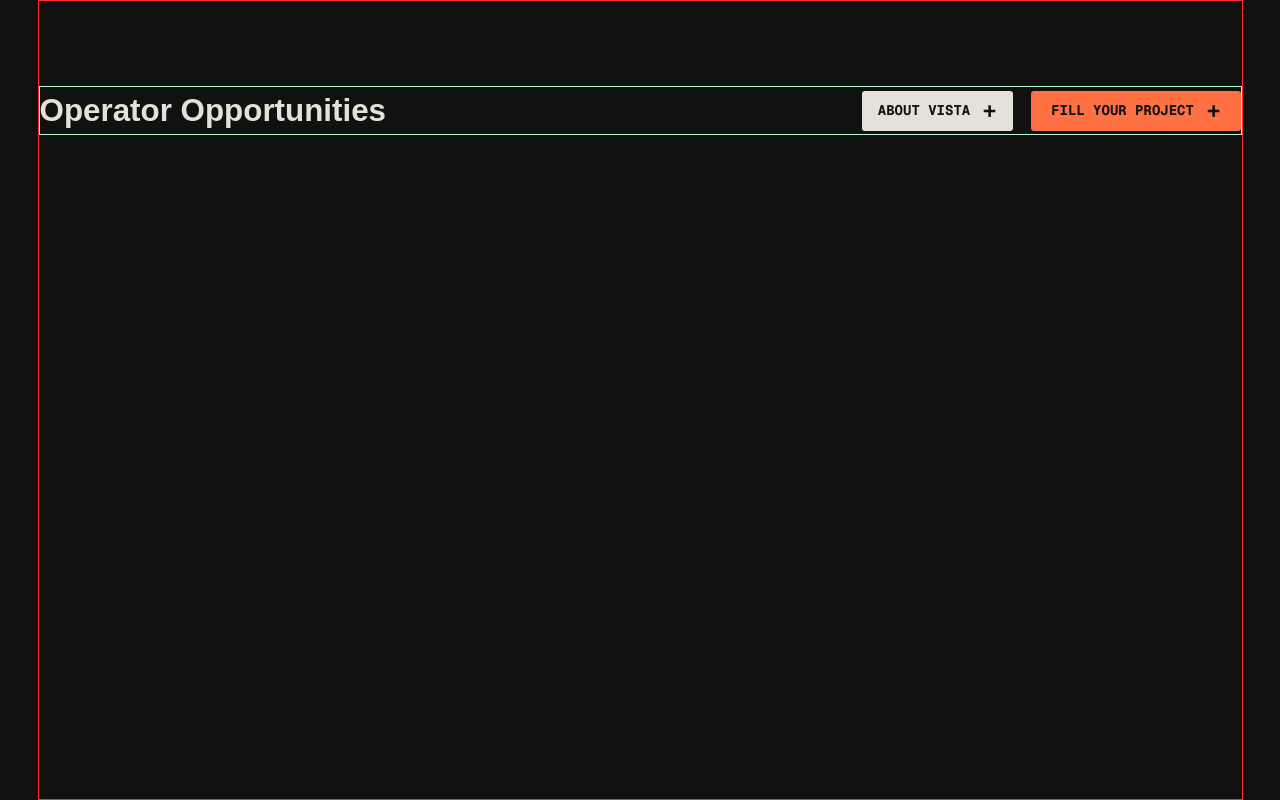
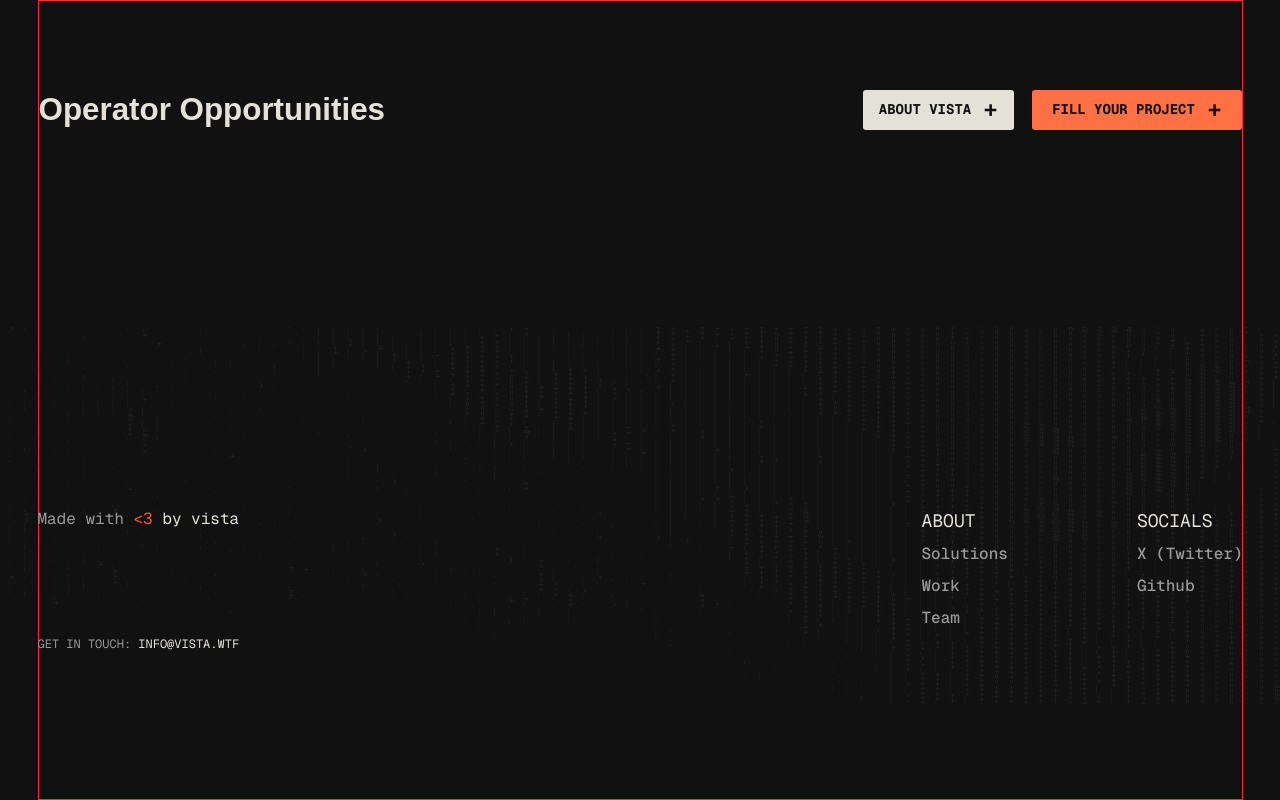
Before and after one commit to vistawtf/operators, a Next.js app: page / in a window 1280 px wide. Built offline with nearby package versions, Linux system fonts and the light colour scheme.

Commit message:
feat: add header and footer

```diff
--- a/src/components/layout/Footer.tsx
+++ b/src/components/layout/Footer.tsx
@@ -1,9 +1,88 @@
+import React from "react";
+import Image from "next/image";
+
 interface FooterProps {
   className?: string;
 }
 
 const Footer: React.FC<FooterProps> = ({ className }) => {
-  return <footer className={`${className}`}></footer>;
+  return (
+    <footer
+      className={`${className} relative left-1/2 right-1/2 -translate-x-1/2 w-screen h-[400px]`}
+    >
+      <Image
+        src="/footer-background.svg"
+        alt="Footer Background"
+        fill
+        priority
+        style={{ objectFit: "cover", objectPosition: "center" }}
+        quality={100}
+      />
+
+      <div
+        className="relative z-10 h-full max-w-[1205px]
+                      mx-auto pb-[51px] pt-[180px]
+                      flex justify-between font-geist-mono"
+      >
+        <div className="flex flex-col gap-[104px]">
+          <p>
+            <span className="text-[var(--color-light-gray)]">Made with</span>{" "}
+            <span className="text-[var(--color-ultra-orange)]">&lt;3</span> by
+            vista
+          </p>
+          <div className="relative z-10 flex flex-col items-center justify-center h-full">
+            <p className="text-[12px]">
+              <span className="text-[var(--color-light-gray)]">
+                GET IN TOUCH:
+              </span>{" "}
+              <a href="mailto:INFO@VISTA.WTF" className="hover:text-white">
+                INFO@VISTA.WTF
+              </a>
+            </p>
+          </div>
+        </div>
+
+        <div className="flex gap-[129px]">
+          <div>
+            <p className="text-[18px] mb-[8px]">ABOUT</p>
+            <div className="font-medium text-[var(--color-light-gray)] text-[16px] space-y-[8px]">
+              <a href="/solutions" className="block hover:text-white">
+                Solutions
+              </a>
+              <a href="/work" className="block hover:text-white">
+                Work
+              </a>
+              <a href="/team" className="block hover:text-white">
+                Team
+              </a>
+            </div>
+          </div>
+
+          <div>
+            <p className="text-[18px] mb-[8px]">SOCIALS</p>
+            <div className="font-medium text-[var(--color-light-gray)] text-[16px] space-y-[8px]">
+              <a
+                href="https://twitter.com/vista"
+                target="_blank"
+                rel="noopener noreferrer"
+                className="block hover:text-white"
+              >
+                X (Twitter)
+              </a>
+              <a
+                href="https://github.com/vista"
+                target="_blank"
+                rel="noopener noreferrer"
+                className="block hover:text-white"
+              >
+                Github
+              </a>
+            </div>
+          </div>
+        </div>
+      </div>
+    </footer>
+  );
 };
 
 export default Footer;
--- a/src/components/layout/Header.tsx
+++ b/src/components/layout/Header.tsx
@@ -6,9 +6,7 @@ interface HeaderProps {
 
 const Header: React.FC<HeaderProps> = ({ className }) => {
   return (
-    <header
-      className={`${className} w-full flex items-center justify-between border border-green-200`}
-    >
+    <header className={`${className} w-full flex items-center justify-between`}>
       <div>
         <p className="font-semibold text-[31.35px]">Operator Opportunities</p>
       </div>
@@ -21,7 +19,7 @@ const Header: React.FC<HeaderProps> = ({ className }) => {
         <button
           className="w-[151px] h-full gap-[13px]
                      bg-[var(--color-vista-light)] rounded-[3px]
-                     flex justify-center items-center"
+                     flex justify-center items-center cursor-pointer"
         >
           <p>ABOUT VISTA</p>
           <CrossIcon />
@@ -29,7 +27,7 @@ const Header: React.FC<HeaderProps> = ({ className }) => {
         <button
           className="w-[210px] h-full gap-[13px]
                      bg-[var(--color-medium-orange)] rounded-[3px]
-                     flex justify-center items-center"
+                     flex justify-center items-center cursor-pointer"
         >
           FILL YOUR PROJECT
           <CrossIcon />
```
Also changed, not shown: public/footer-background.svg (added).
